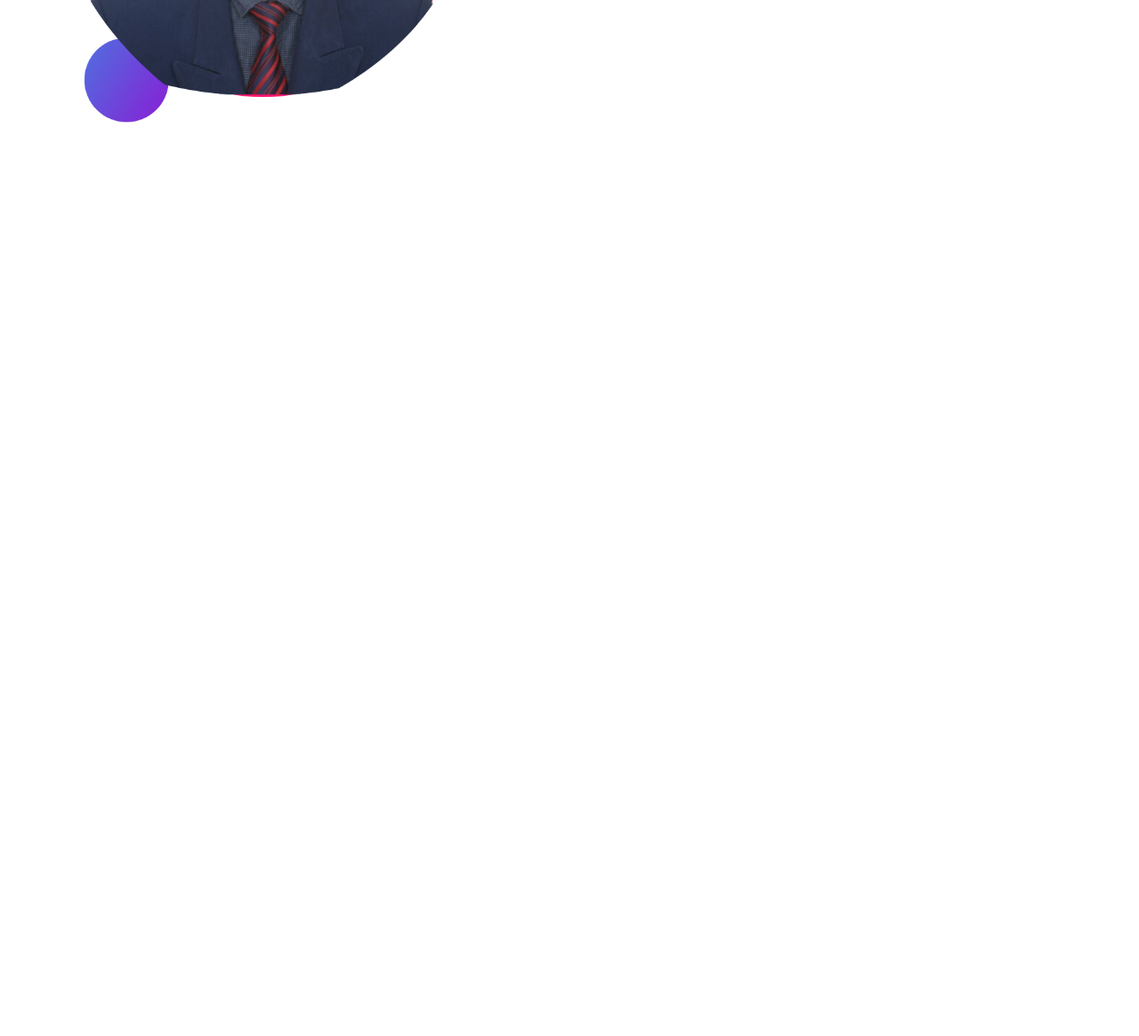
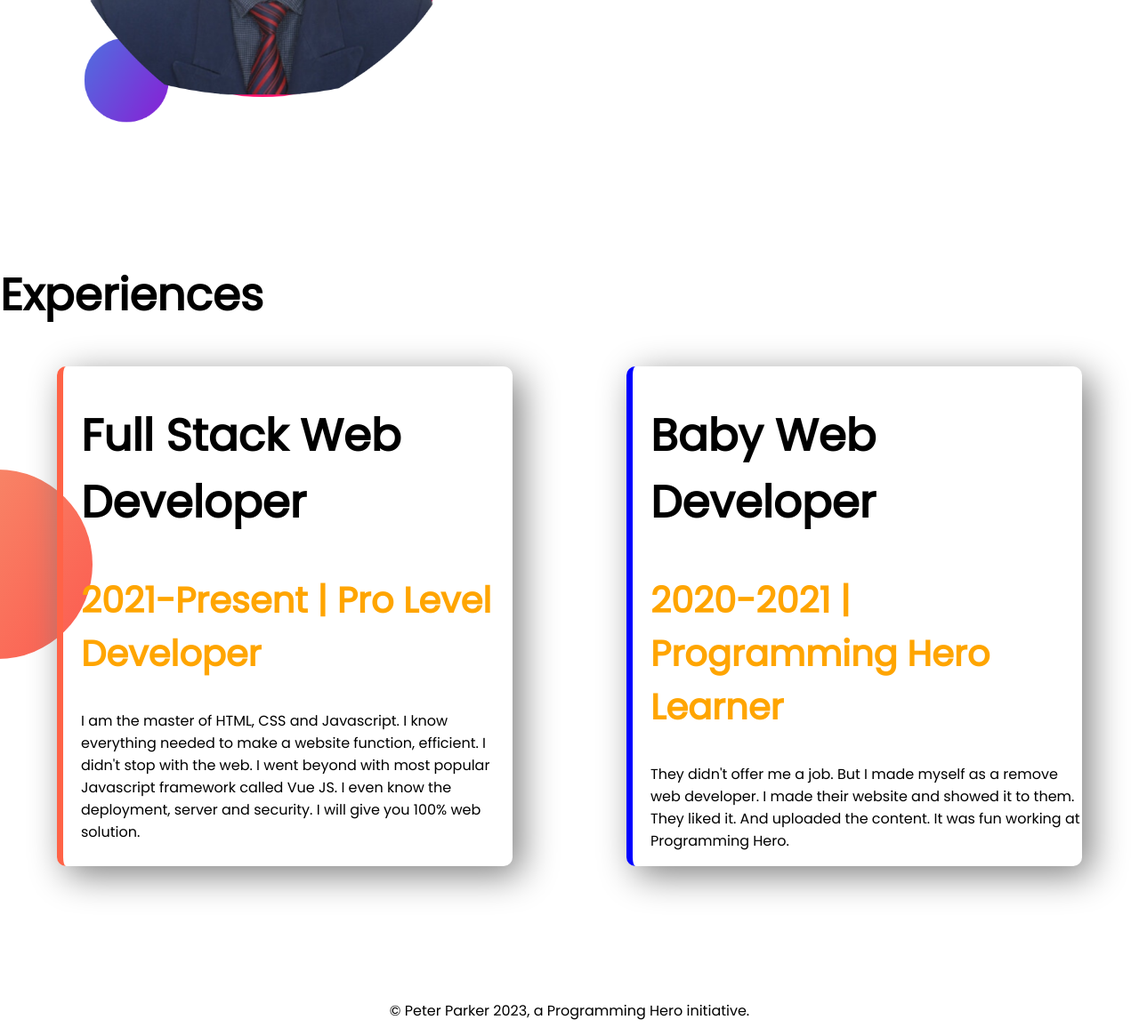
Before and after one commit to hasantanvir-eng/developer-portfolio-22, a plain HTML site: page index.html in a window 1280 px wide. Shown: the part 979-2144 px from the top of the page at 89% size. Before the commit the page ends 1274 px from the top, so only its background shows below. Drawn offline with Linux system fonts and the light colour scheme.

Commit message:
styled border and added footer

```diff
--- a/index.html
+++ b/index.html
@@ -16,7 +16,7 @@
 
 <body>
 
-    <section class="top-banner">
+    <section class="top-banner flexible-container">
         <div class="half-width">
             <h1>Welcome To</h1>
             <h1><span class="orange-color">Tanvir Hasan</span> World!</h1>
@@ -33,7 +33,7 @@
             <img src="/images/tanvir-bg.png" alt="">
         </div>
     </section>
-    <section class="dream-big">
+    <section class="dream-big flexible-container">
         <div class="half-width">
             <img src="/images/my-bg2 (2).png" alt="">
         </div>
@@ -46,6 +46,30 @@
         </div>
     </section>
 
+    <section class="experience-area">
+        <h1>Experiences</h1>
+        <div class="flexible-container">
+            <div id="full-stack-developer" class="experience-item">
+                <h1>Full Stack Web Developer</h1>
+                <h2 class="orange-color">2021-Present | Pro Level Developer</h2>
+                <p>I am the master of HTML, CSS and Javascript. I know everything needed to make a website function,
+                    efficient. I didn't stop with the web. I went beyond with most popular Javascript framework called
+                    Vue
+                    JS. I even know the deployment, server and security. I will give you 100% web solution.</p>
+            </div>
+            <div id="baby-web-developer" class="experience-item">
+                <h1>Baby Web Developer</h1>
+                <h2 class="orange-color">2020-2021 | Programming Hero Learner</h2>
+                <p>They didn't offer me a job. But I made myself as a remove web developer. I made their website and
+                    showed
+                    it to them. They liked it. And uploaded the content. It was fun working at Programming Hero.</p>
+            </div>
+        </div>
+    </section>
+
 </body>
+<footer>
+    <p>© Peter Parker 2023, a Programming Hero initiative.</p>
+</footer>
 
 </html>
--- a/style.css
+++ b/style.css
@@ -7,11 +7,15 @@ h1 {
     font-size: 50px;
 }
 
+h2 {
+    font-size: 40px;
+}
+
 .orange-color {
     color: orange;
 }
 
-section {
+.flexible-container {
     display: flex;
     margin-bottom: 150px;
 }
@@ -44,3 +48,31 @@ section {
     background-repeat: no-repeat;
     background-position: top right;
 }
+
+.experience-item {
+    width: 40%;
+    margin-left: 5%;
+    margin-right: 5%;
+    padding-left: 20px;
+    border-radius: 10px;
+    box-shadow: 10px 10px 40px gray;
+
+}
+
+.experience-area {
+    background-image: url(/images/exp-bg.png);
+    background-repeat: no-repeat;
+    background-position: left;
+}
+
+#full-stack-developer {
+    border-left: 7px solid tomato;
+}
+
+#baby-web-developer {
+    border-left: 7px solid blue;
+}
+
+footer p {
+    text-align: center;
+}
```
